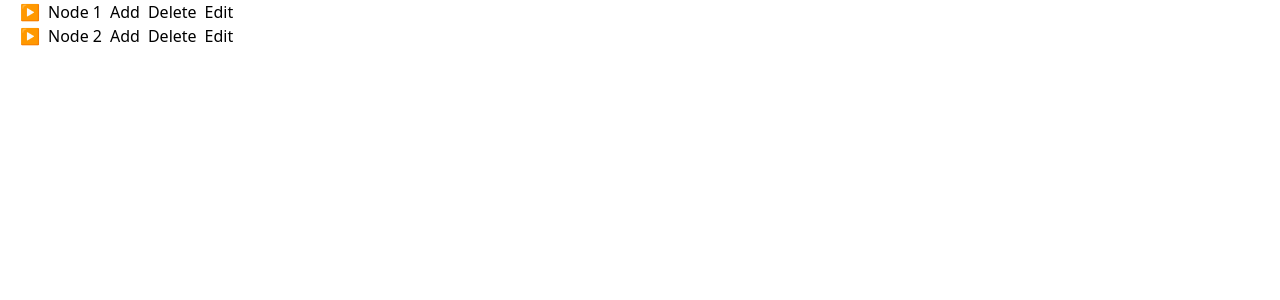
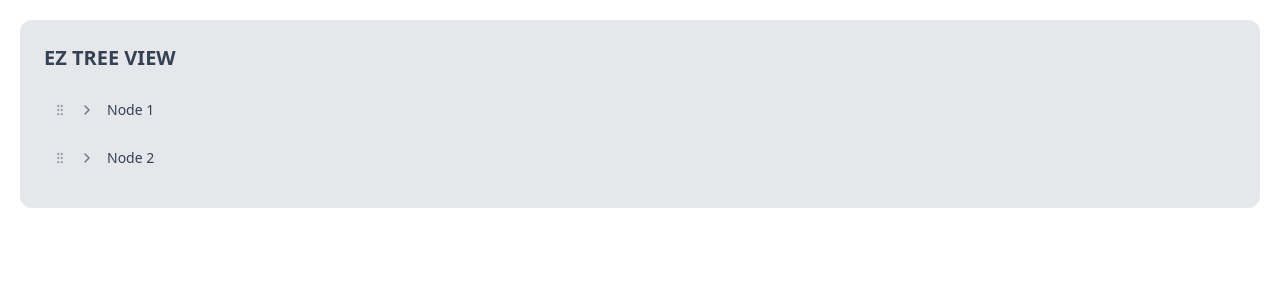
Before and after one commit to MukulDhiman03/ez-tree, a React (Vite) app: page / in a window 1280 px wide. Shown: the top 300 px of the page. Built offline with nearby package versions, Linux system fonts and the light colour scheme.

Commit message:
feat: DnD and UI update

```diff
--- a/package.json
+++ b/package.json
@@ -11,6 +11,7 @@
   },
   "dependencies": {
     "@tailwindcss/vite": "^4.1.18",
+    "lucide-react": "^0.563.0",
     "react": "^19.2.0",
     "react-dom": "^19.2.0",
     "tailwindcss": "^4.1.18"
--- a/src/components/Tree.jsx
+++ b/src/components/Tree.jsx
@@ -8,7 +8,6 @@ const Tree = () => {
 
     const addNode = (parentId) => {
         const name = prompt("Enter node name");
-        console.log(parentId)
         if (!name) return;
 
         const newNode = {
@@ -21,18 +20,12 @@ const Tree = () => {
         setTreeData([...treeData]);
     };
 
-
-
-
-
     const updateTree = (nodes, parentId, newNode) => {
         for (let node of nodes) {
-
             if (node.id === parentId) {
                 node.children.push(newNode);
                 return;
             }
-
             if (node.children.length > 0) {
                 updateTree(node.children, parentId, newNode);
             }
@@ -45,12 +38,10 @@ const Tree = () => {
 
     const deleteFromChildren = (list, id) => {
         for (let node of list) {
-
             if (node.children.some(child => child.id === id)) {
                 node.children = node.children.filter(child => child.id !== id);
                 return;
             }
-
             if (node.children.length > 0) {
                 deleteFromChildren(node.children, id);
             }
@@ -64,41 +55,86 @@ const Tree = () => {
     };
 
     const editNode = (id) => {
-        console.log("id ", id);
         const newName = prompt("Enter new name:");
         if (!newName) return;
-
         updateLabel(treeData, newName, id);
         setTreeData([...treeData]);
     }
+
     const updateLabel = (nodes, newName, id) => {
         for (let node of nodes) {
             if (node.id === id) {
                 node.label = newName;
                 return;
             }
-
             if (node.children && node.children.length > 0) {
                 updateLabel(node.children, newName, id)
             }
         }
     }
 
+    const handleNodeMove = (draggedId, targetId) => {
+        if (draggedId === targetId) return;
+
+        let newTree = JSON.parse(JSON.stringify(treeData));
+        let movedNode = null;
+
+        const removeNode = (nodes) => {
+            for (let i = 0; i < nodes.length; i++) {
+                if (nodes[i].id === draggedId) {
+                    movedNode = nodes[i];
+                    nodes.splice(i, 1);
+                    return true;
+                }
+                if (nodes[i].children && nodes[i].children.length > 0) {
+                    if (removeNode(nodes[i].children)) return true;
+                }
+            }
+            return false;
+        };
+
+        const addNodeToTarget = (nodes) => {
+            for (let node of nodes) {
+                if (node.id === targetId) {
+                    node.children.push(movedNode);
+                    return true;
+                }
+                if (node.children && node.children.length > 0) {
+                    if (addNodeToTarget(node.children)) return true;
+                }
+            }
+            return false;
+        };
+
+        removeNode(newTree);
+
+        if (movedNode) {
+            addNodeToTarget(newTree);
+            setTreeData(newTree);
+        }
+    };
 
     return (
-        <div>
+        <div className='m-5 p-6 rounded-xl bg-gray-200'>
+            <h2 className="text-xl font-bold text-gray-700 mb-4">EZ TREE VIEW</h2>
+
             {treeData.map((node) => <TreeNode
                 key={node.id}
                 node={node}
                 onAdd={addNode}
                 onDelete={deleteNode}
                 onEdit={editNode}
+                onMove={handleNodeMove}
             />
+            )}
+
+            {treeData.length === 0 && (
+                <div className="text-center text-red-400 font-bold py-10">
+                    No items left. Refresh to reset.
+                </div>
             )}
         </div>
     )
 }
 
-
-
 export default Tree
--- a/src/components/TreeNode.jsx
+++ b/src/components/TreeNode.jsx
@@ -1,47 +1,141 @@
 import React, { useState } from 'react';
+import {
+    ChevronRight,
+    ChevronDown,
+    Plus,
+    Trash2,
+    Edit2,
+    GripVertical
+} from 'lucide-react';
 
-const TreeNode = ({ node, onAdd, onDelete, onEdit }) => {
+const TreeNode = ({ node, onAdd, onDelete, onEdit, onMove }) => {
     const [isExpanded, setIsExpanded] = useState(false);
 
-    const toggleExpand = () => {
+    const [isDragging, setIsDragging] = useState(false);
+    const [isDragOver, setIsDragOver] = useState(false);
+
+    const hasChildren = node.children && node.children.length > 0;
+
+    const toggleExpand = (e) => {
+        e.stopPropagation();
         setIsExpanded(prev => !prev);
     };
 
+
+    const handleDragStart = (e) => {
+        e.stopPropagation();
+        e.dataTransfer.setData('nodeId', node.id);
+        e.dataTransfer.effectAllowed = 'move';
+        setIsDragging(true);
+    };
+
+    const handleDragEnd = () => {
+        setIsDragging(false);
+        setIsDragOver(false);
+    };
+
+    const handleDragOver = (e) => {
+        e.preventDefault();
+        e.stopPropagation();
+        setIsDragOver(true);
+    };
+
+    const handleDragLeave = (e) => {
+        e.preventDefault();
+        e.stopPropagation();
+        setIsDragOver(false);
+    };
+
+    const handleDrop = (e) => {
+        e.preventDefault();
+        e.stopPropagation();
+        setIsDragOver(false);
+
+        const draggedId = e.dataTransfer.getData('nodeId');
+
+        if (draggedId && draggedId !== node.id) {
+            onMove(draggedId, node.id);
+            setIsExpanded(true);
+        }
+    };
+
     return (
-        <div style={{ marginLeft: "20px" }}>
+        <div className={`relative transition-all duration-200 ${isDragging ? 'opacity-50' : 'opacity-100'}`}>
+            <div
+                draggable
+                onDragStart={handleDragStart}
+                onDragEnd={handleDragEnd}
+                onDragOver={handleDragOver}
+                onDragLeave={handleDragLeave}
+                onDrop={handleDrop}
 
-            <div style={{ display: "flex", gap: "8px" }}>
-                <span onClick={toggleExpand} style={{ cursor: "pointer" }}>
-                    {node.children?.length > 0 && (
-                        isExpanded ? "▼" : "▶"
-                    )}
+                className={`
+                    group flex items-center justify-between p-2 rounded-md transition-colors duration-200 cursor-pointer border mb-1
+                    ${isDragOver
+                        ? 'bg-blue-100 border-blue-400 shadow-inner'
+                        : 'border-transparent hover:bg-white hover:shadow-sm'
+                    }
+                `}
+            >
+                <div className="flex items-center gap-2 flex-1">
+
+                    <span className="cursor-grab text-gray-400 hover:text-gray-600 active:cursor-grabbing">
+                        <GripVertical size={14} />
                     </span>
-                <span>{node.label}</span>
-                <button onClick={() => onAdd(node.id)}>
-                    Add
-                </button>
-                <button onClick={() => onDelete(node.id)}>
-                    Delete
-                </button>
-                <button onClick={() => onEdit(node.id)}>Edit</button>
 
+                    <span
+                        onClick={toggleExpand}
+                        className={`p-1 rounded-full hover:bg-gray-200 text-gray-500 transition-transform ${hasChildren ? '' : 'opacity-0 pointer-events-none'}`}
+                    >
+                        {isExpanded ? <ChevronDown size={16} /> : <ChevronRight size={16} />}
+                    </span>
+
+                    <span className="text-gray-700 font-medium text-sm select-none">
+                        {node.label}
+                    </span>
                 </div>
 
-            {isExpanded &&
-                node.children?.map(child => (
+                <div className="flex items-center gap-1 opacity-0 group-hover:opacity-100 transition-opacity duration-200">
+                    <button
+                        onClick={() => onAdd(node.id)}
+                        className="p-1.5 text-green-600 hover:bg-green-100 rounded-md"
+                        title="Add Child"
+                    >
+                        <Plus size={14} />
+                    </button>
+                    <button
+                        onClick={() => onEdit(node.id)}
+                        className="p-1.5 text-amber-600 hover:bg-amber-100 rounded-md"
+                        title="Edit Name"
+                    >
+                        <Edit2 size={14} />
+                    </button>
+                    <button
+                        onClick={() => onDelete(node.id)}
+                        className="p-1.5 text-red-600 hover:bg-red-100 rounded-md"
+                        title="Delete"
+                    >
+                        <Trash2 size={14} />
+                    </button>
+                </div>
+            </div>
+
+            {isExpanded && hasChildren && (
+                <div className="relative ml-6 pl-4 border-l border-gray-400">
+                    {node.children.map(child => (
                         <TreeNode
                             key={child.id}
                             node={child}
                             onAdd={onAdd}
                             onDelete={onDelete}
                             onEdit={onEdit}
+                            onMove={onMove}
                         />
-                ))
-            }
-
+                    ))}
+                </div>
+            )}
         </div>
     );
 };
 
-
 export default TreeNode;
```
Also changed, not shown: 1 other file (tests, documents, lock files or other folders). Lines whose indentation alone changed are shown as unchanged.
